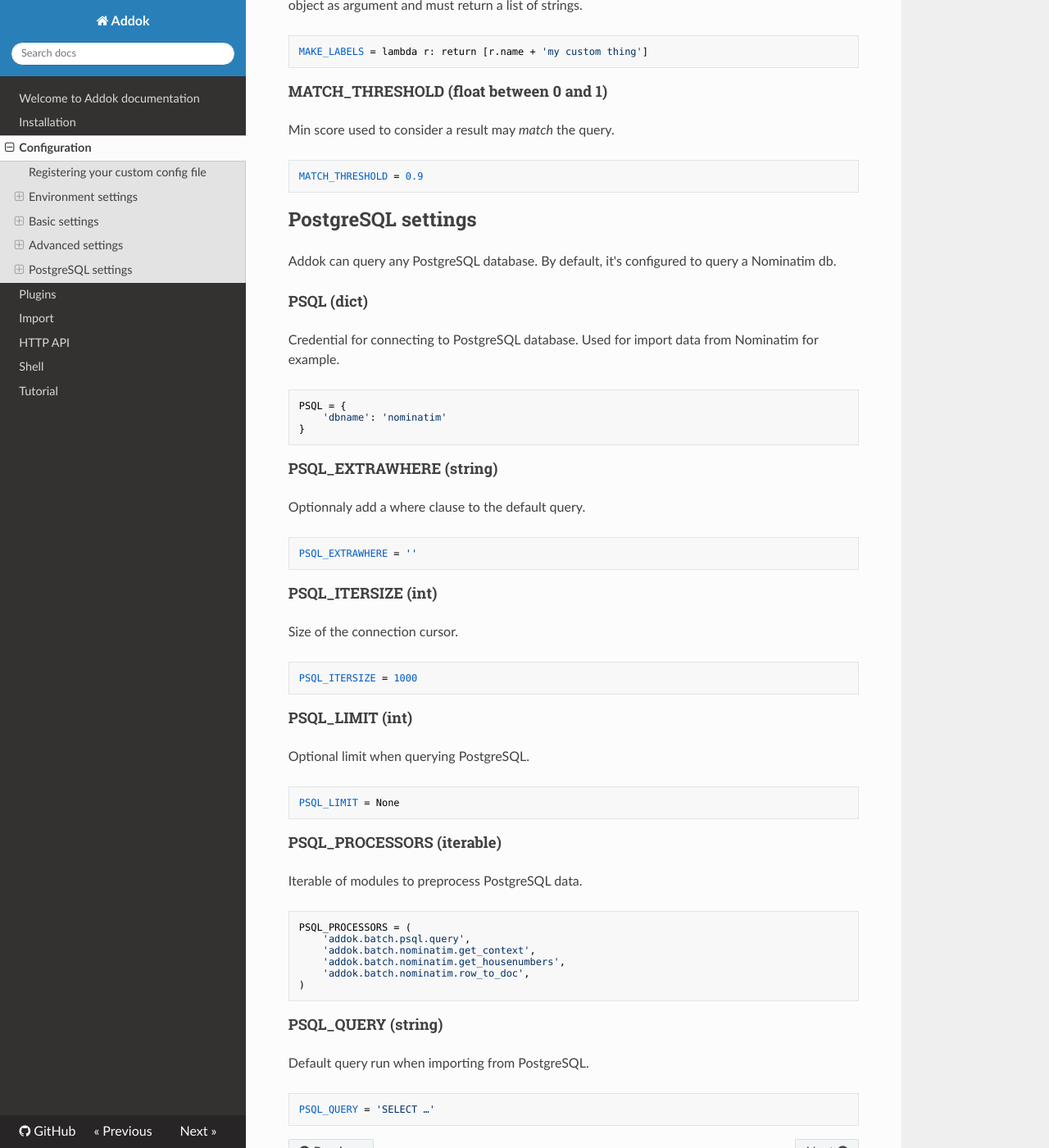
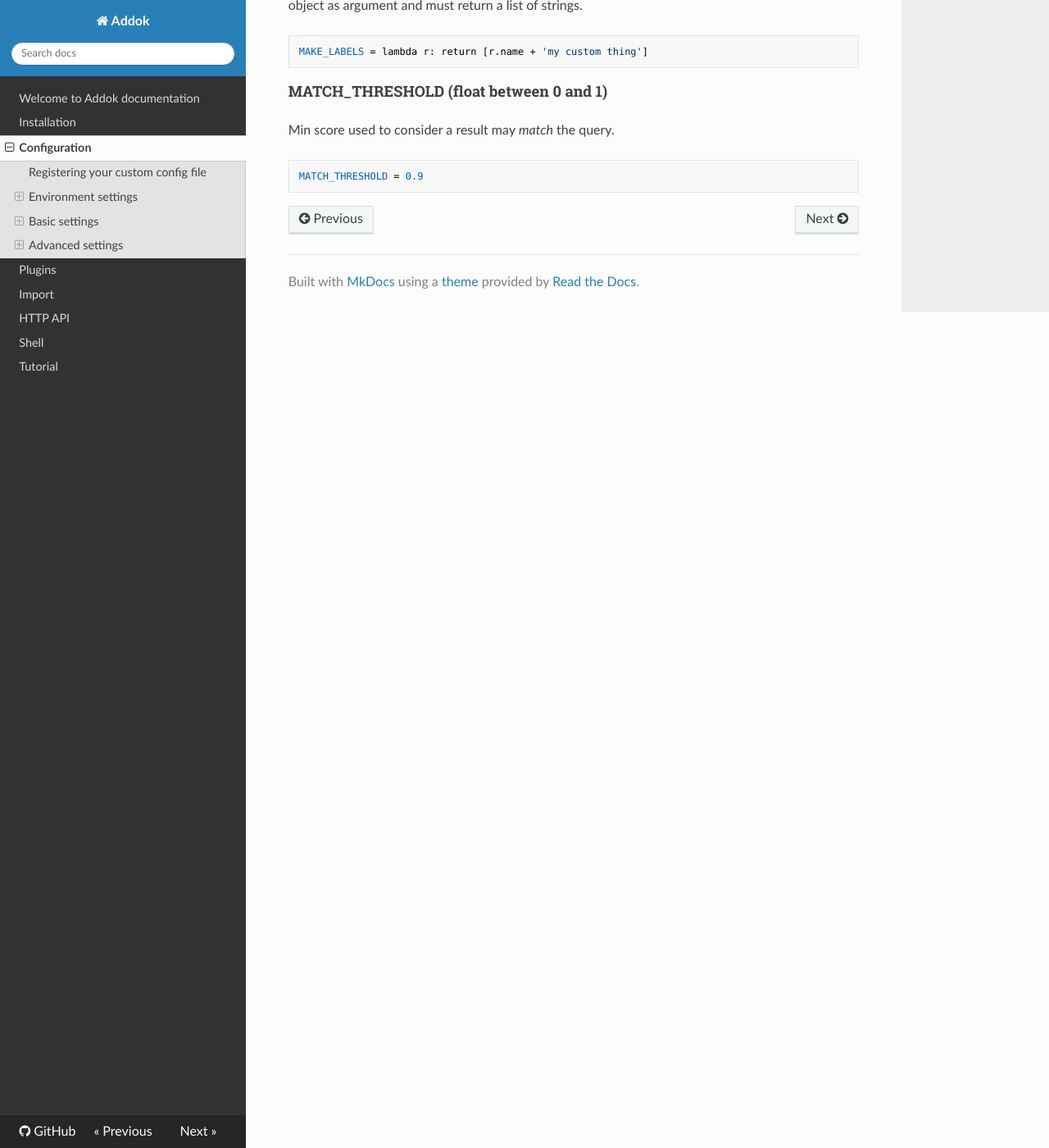
Before and after one commit to addok/addok, an MkDocs documentation site: the page built from docs/config.md, in a window 1280 px wide and 1400 px high, scrolled down 4931 px. Shown: the whole window at 82% size. Built offline with MkDocs 1.6.1, drawn with Linux system fonts in a browser that asks for light colours; nearby versions of some CDN libraries; old or Windows-style settings are respelled for this version of MkDocs.

Commit message:
Redirect to addok-psql plugin for PostgreSQL imports

```diff
--- a/docs/config.md
+++ b/docs/config.md
@@ -199,46 +199,3 @@ list of strings.
 Min score used to consider a result may *match* the query.
 
     MATCH_THRESHOLD = 0.9
-
-## PostgreSQL settings
-
-Addok can query any PostgreSQL database. By default, it's configured to
-query a Nominatim db.
-
-#### PSQL (dict)
-Credential for connecting to PostgreSQL database. Used for import data from
-Nominatim for example.
-
-    PSQL = {
-        'dbname': 'nominatim'
-    }
-
-#### PSQL_EXTRAWHERE (string)
-Optionnaly add a where clause to the default query.
-
-    PSQL_EXTRAWHERE = ''
-
-#### PSQL_ITERSIZE (int)
-Size of the connection cursor.
-
-    PSQL_ITERSIZE = 1000
-
-#### PSQL_LIMIT (int)
-Optional limit when querying PostgreSQL.
-
-    PSQL_LIMIT = None
-
-#### PSQL_PROCESSORS (iterable)
-Iterable of modules to preprocess PostgreSQL data.
-
-    PSQL_PROCESSORS = (
-        'addok.batch.psql.query',
-        'addok.batch.nominatim.get_context',
-        'addok.batch.nominatim.get_housenumbers',
-        'addok.batch.nominatim.row_to_doc',
-    )
-
-#### PSQL_QUERY (string)
-Default query run when importing from PostgreSQL.
-
-    PSQL_QUERY = 'SELECT …'
```
Also changed, not shown: docs/import.md (+2 -12 lines).
